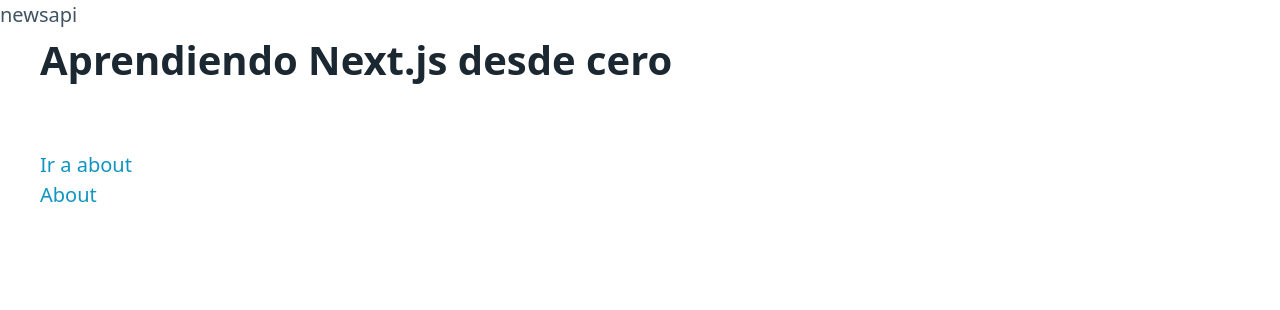
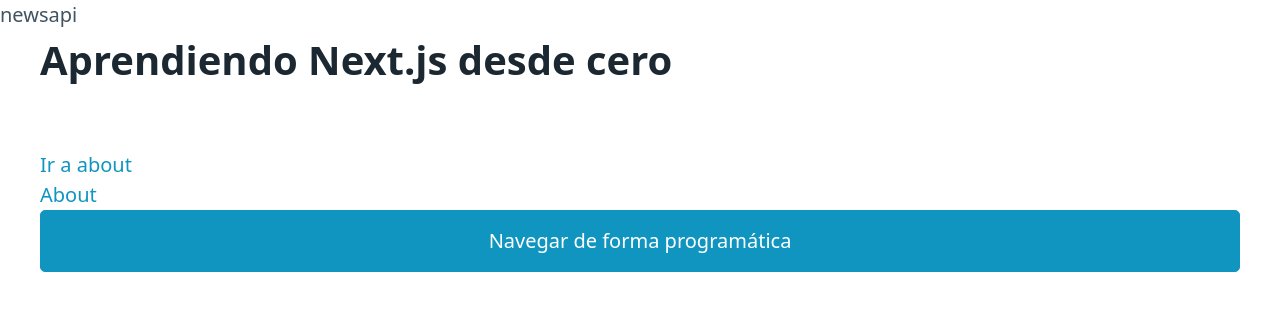
Before and after one commit to jhonscript/news-app, a Next.js app: page / in a window 1280 px wide. Shown: the top 310 px of the page. Built offline with nearby package versions, Linux system fonts and the light colour scheme.

Commit message:
Programmatic navigation

```diff
--- a/pages/index.js
+++ b/pages/index.js
@@ -1,8 +1,11 @@
 import Head from "next/head";
 import styles from "../styles/Home.module.css";
 import Link from "next/link";
+import { useRouter } from "next/router";
 
 export default function Home() {
+  const router = useRouter();
+
   return (
     <div className={styles.container}>
       <Head>
@@ -12,6 +15,9 @@ export default function Home() {
       <Link href="/about">Ir a about</Link>
       <br></br>
       <a href="/about">About</a>
+      <button onClick={() => router.push("/article/2")}>
+        Navegar de forma programática
+      </button>
     </div>
   );
 }
```
